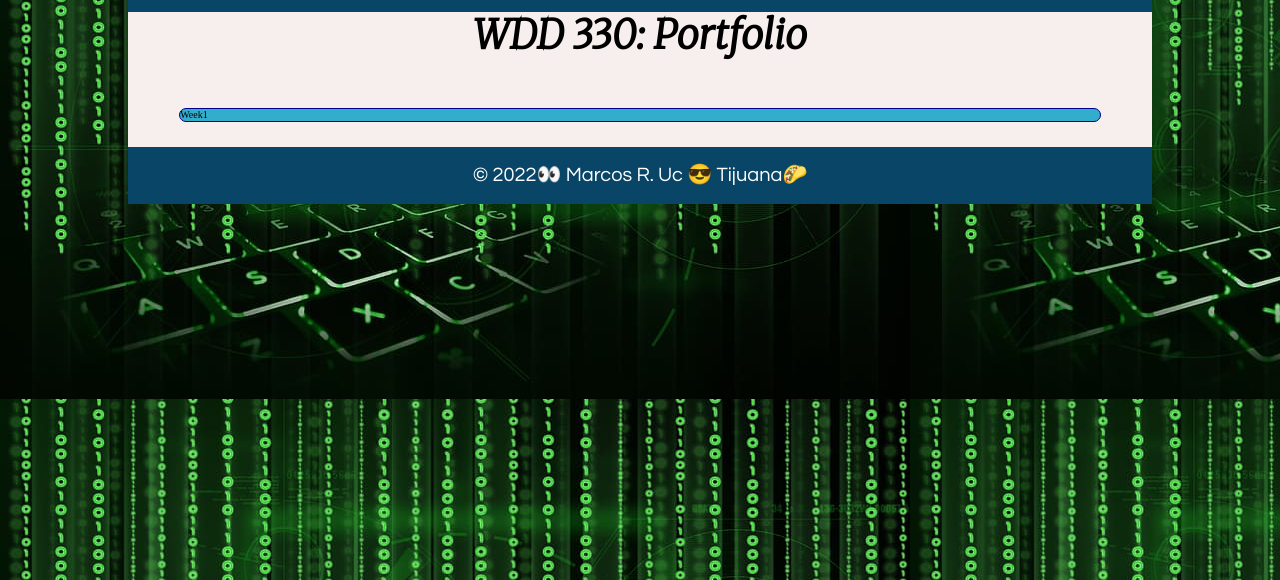
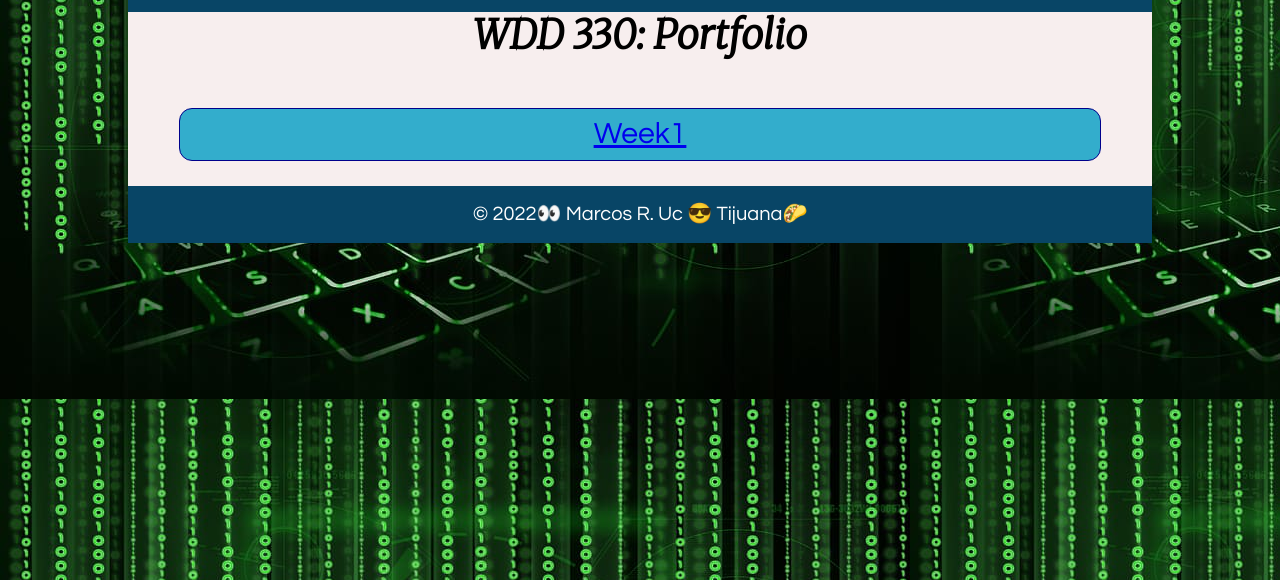
Before and after one commit to marcosamos/WDD-330, a plain HTML site: page index.html in a window 1280 px wide. Shown: the part 220-800 px from the top of the page. Drawn offline with Linux system fonts and the light colour scheme.

Commit message:
las features add to js file

```diff
--- a/index.html
+++ b/index.html
@@ -22,9 +22,9 @@
 
       <main>
         <h2>WDD 330: Portfolio</h2>
-        <ol id="myList" class="main_ul">
+        <ul id="myList" class="main_ul">
 
-        </ol>
+        </ul>
       </main>
 
     <footer>
--- a/js/main.js
+++ b/js/main.js
@@ -8,11 +8,14 @@ let links = [
 let list = document.getElementById("myList"); //get the ul element
 
 links.forEach(item => {
+    // create the element li and add to the HLML
     let li = document.createElement("li");
     list.appendChild(li);
-    let title = document.createElement("a");
-    title.setAttribute("href",item.url);
-    let aTexto = document.createTextNode(item.label);
-    li.appendChild(aTexto);
-    li.appendChild(title);
+    //create the element a and set the atributes and add to the html
+    let a = document.createElement("a");
+    let linkText = document.createTextNode(item.label);
+    a.appendChild(linkText);
+    a.title = item.label;
+    a.href = item.url;
+    li.appendChild(a);
 });
```
Also changed, not shown: week1/index.html (+3 -5 lines).
